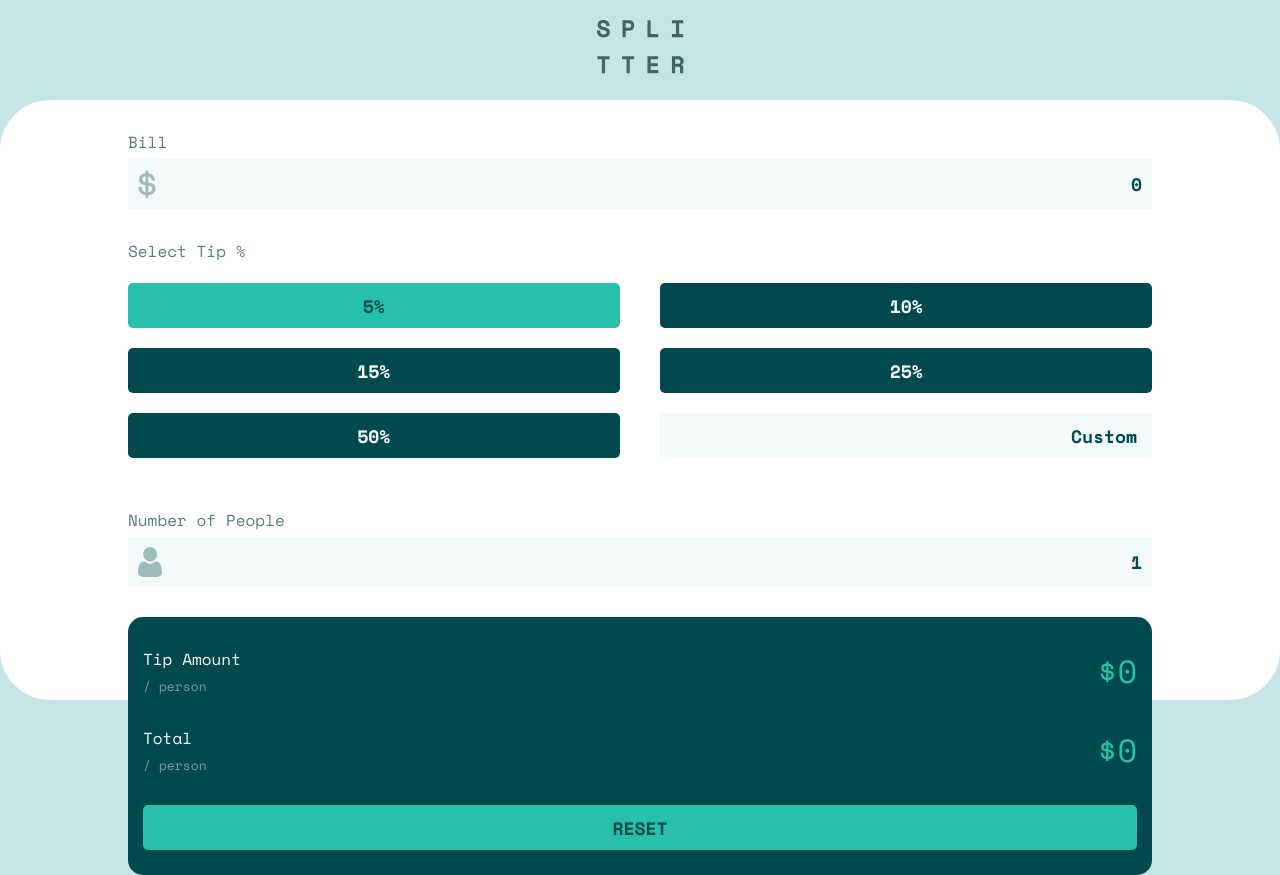
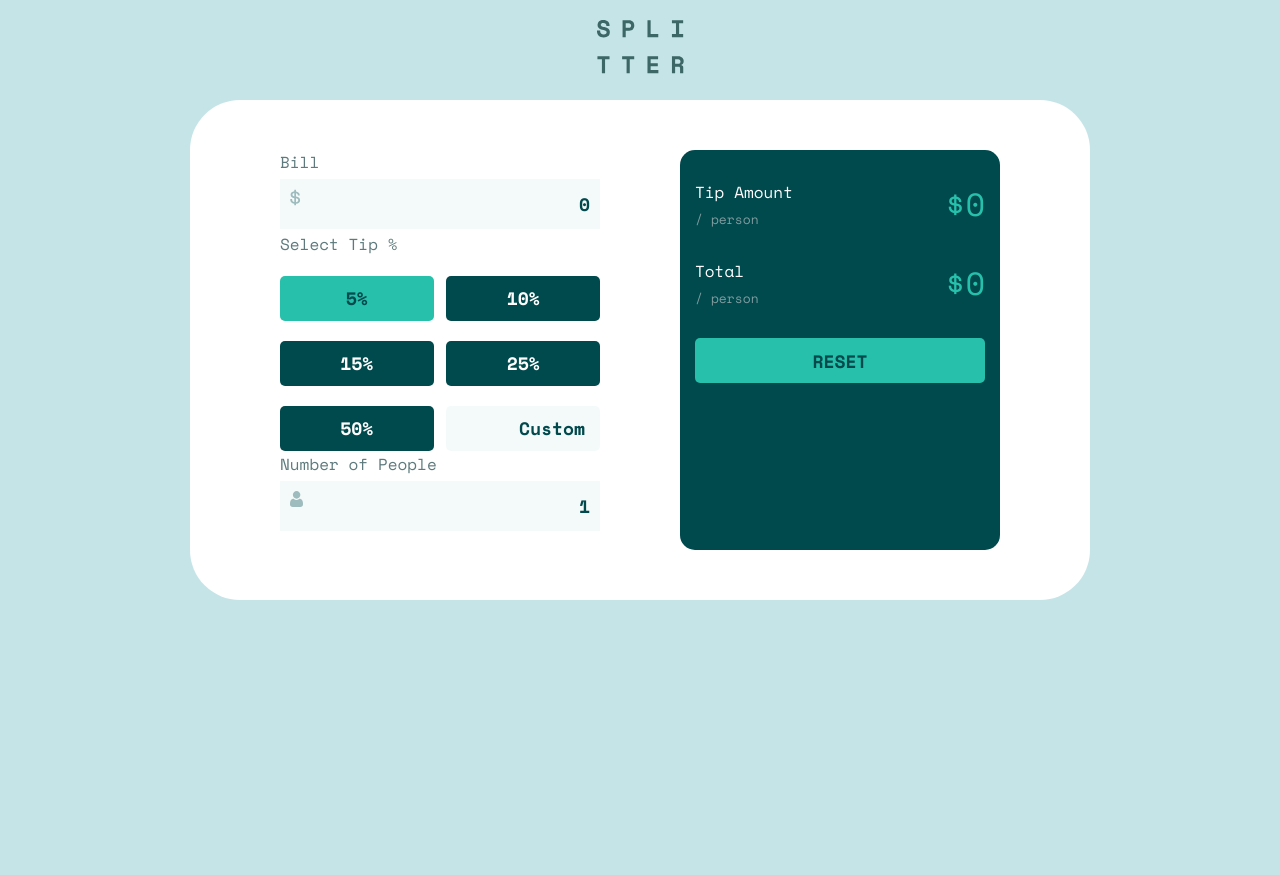
Before and after one commit to cjislegit/tip_calculator, a React (Create React App) app: page / in a window 1280 px wide. After the commit the page ends 800 px from the top, so only its background shows below. Built offline with nearby package versions, Linux system fonts and the light colour scheme.

Commit message:
switched display to gird when in desktop mode

```diff
--- a/src/Bill.module.css
+++ b/src/Bill.module.css
@@ -42,3 +42,12 @@
 .billContainer img {
   height: 100%;
 }
+
+@media (min-width: 900px) {
+  .bill {
+    align-self: flex-start;
+    flex: 1;
+    justify-self: center;
+    margin-top: 0;
+  }
+}
--- a/src/NumberOfPeople.module.css
+++ b/src/NumberOfPeople.module.css
@@ -42,3 +42,10 @@
 .numberOfPeopleContainer img {
   height: 100%;
 }
+
+@media (min-width: 900px) {
+  .numberOfPeople {
+    grid-column-start: 1;
+    justify-self: center;
+  }
+}
--- a/src/SelectTip.module.css
+++ b/src/SelectTip.module.css
@@ -55,3 +55,10 @@ button {
 .selectTipContainer input[type='text']::placeholder {
   color: var(--Very-dark-cyan);
 }
+
+@media (min-width: 900px) {
+  .selectTip {
+    grid-column-start: 1;
+    justify-self: center;
+  }
+}
--- a/src/Total.module.css
+++ b/src/Total.module.css
@@ -43,3 +43,17 @@
   font-size: large;
   font-weight: 700;
 }
+
+@media (min-width: 900px) {
+  .total {
+    height: 100%;
+    grid-column-start: 2;
+    grid-row-start: 1;
+    grid-row-end: 4;
+    justify-self: center;
+  }
+
+  .total button {
+    justify-self: end;
+  }
+}
--- a/src/index.css
+++ b/src/index.css
@@ -52,7 +52,12 @@ html {
 
 @media (min-width: 900px) {
   .calculator {
-    max-height: 600px;
+    max-height: 500px;
     border-radius: 50px;
+    display: grid;
+    grid-template-columns: 50% 50%;
+    grid-template-rows: 30% 33%;
+    max-width: 900px;
+    padding: 50px;
   }
 }
```
